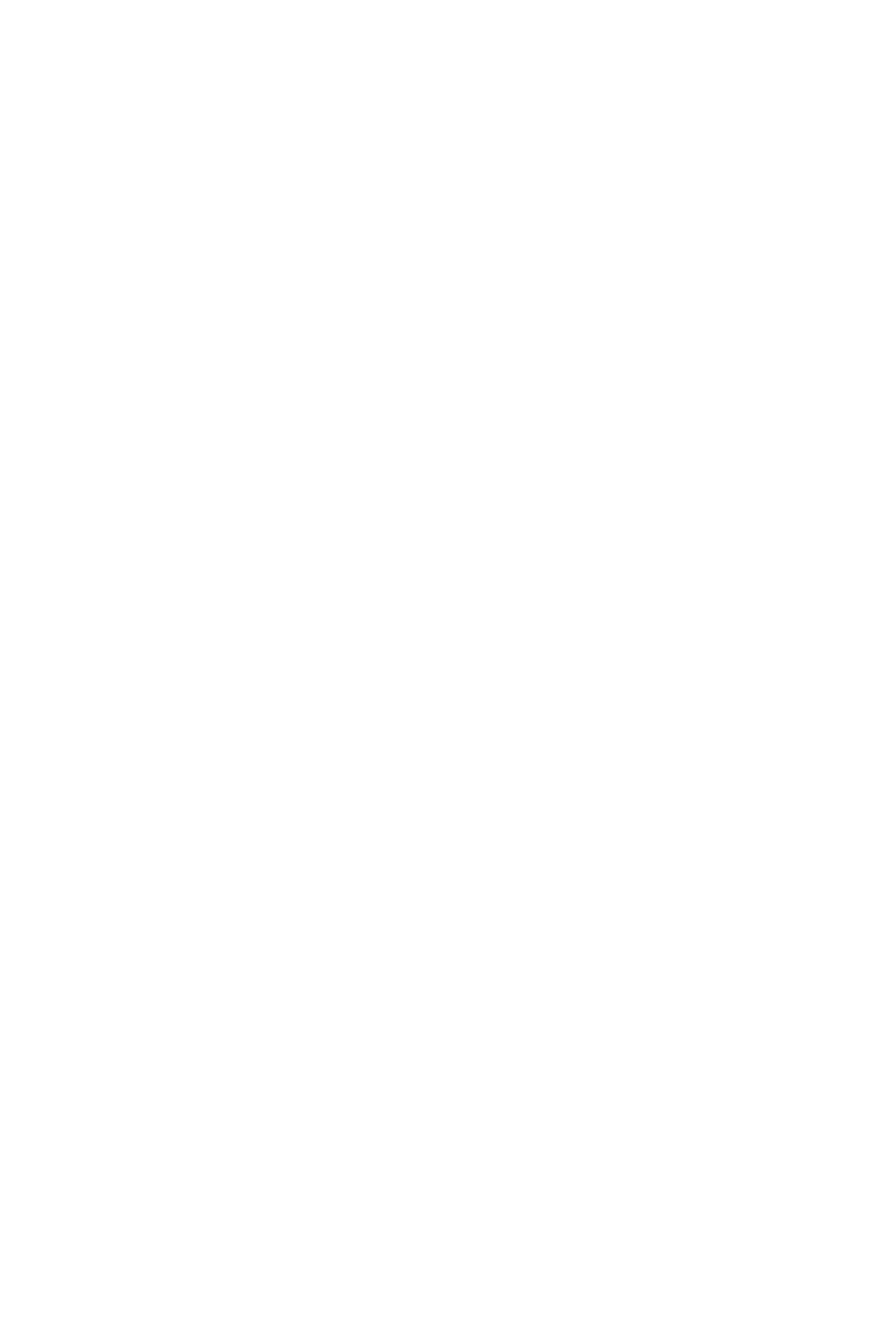
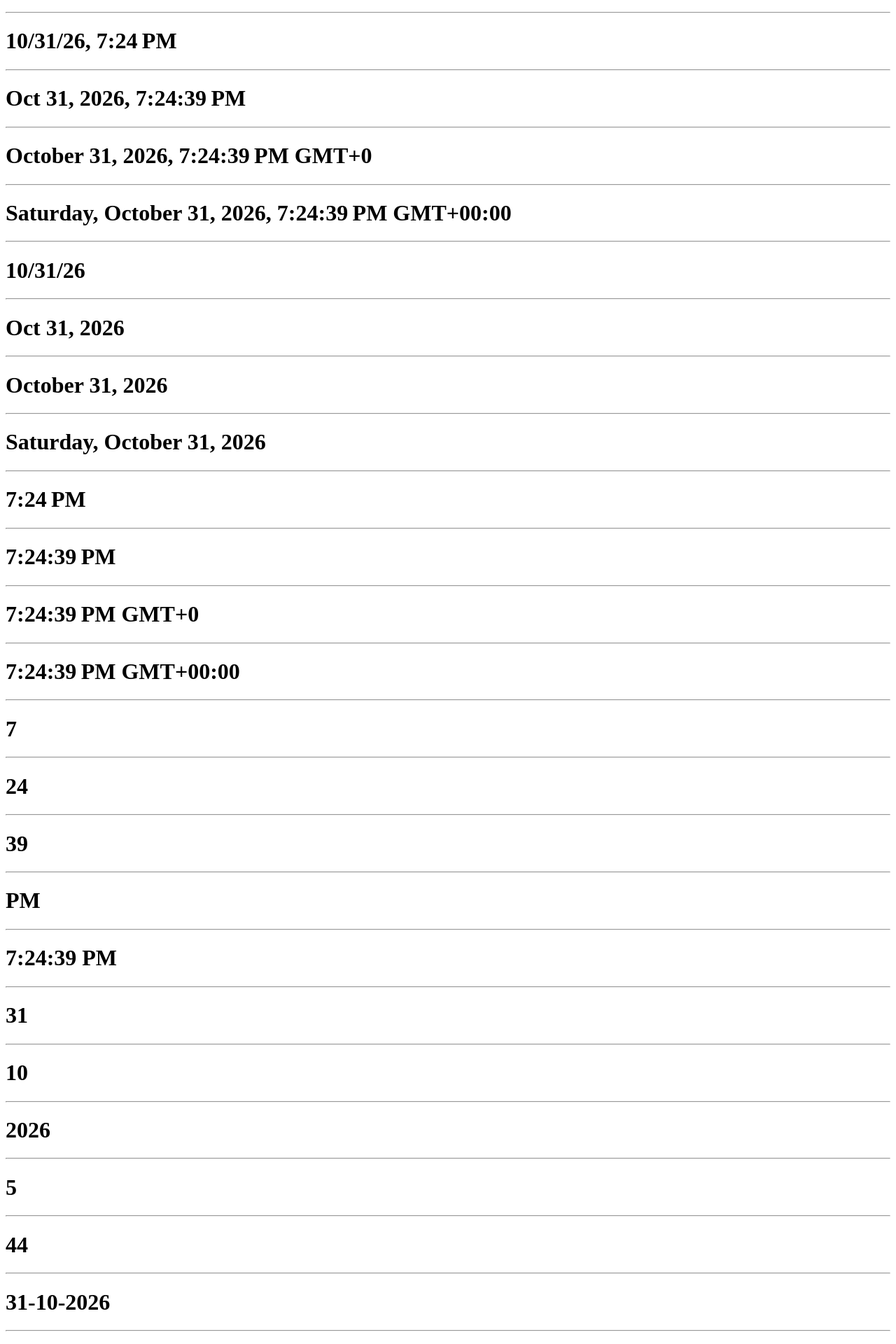
Before and after one commit to Jimi-Chhatrala/angular-tutorial-pm, an Angular app: page / in a window 1280 px wide. Shown: the part 2320-4240 px from the top of the page at 70% size. Before the commit the page ends 2265 px from the top, so only its background shows below. Built offline with nearby package versions, Linux system fonts and the light colour scheme.

Commit message:
19-pipes-in-angular = Added more date pipe examples.

```diff
--- a/src/app/app.html
+++ b/src/app/app.html
@@ -78,3 +78,52 @@
 <hr />
 <h1>{{ 'John' | greet: 'Hello' }}</h1>
 <hr />
+<h1>{{ fruits | slice: 0 : 2 }}</h1>
+<hr />
+<h1>{{ today | date: 'short' }}</h1>
+<hr />
+<h1>{{ today | date: 'medium' }}</h1>
+<hr />
+<h1>{{ today | date: 'long' }}</h1>
+<hr />
+<h1>{{ today | date: 'full' }}</h1>
+<hr />
+<h1>{{ today | date: 'shortDate' }}</h1>
+<hr />
+<h1>{{ today | date: 'mediumDate' }}</h1>
+<hr />
+<h1>{{ today | date: 'longDate' }}</h1>
+<hr />
+<h1>{{ today | date: 'fullDate' }}</h1>
+<hr />
+<h1>{{ today | date: 'shortTime' }}</h1>
+<hr />
+<h1>{{ today | date: 'mediumTime' }}</h1>
+<hr />
+<h1>{{ today | date: 'longTime' }}</h1>
+<hr />
+<h1>{{ today | date: 'fullTime' }}</h1>
+<hr />
+<h1>{{ today | date: 'h' }}</h1>
+<hr />
+<h1>{{ today | date: 'm' }}</h1>
+<hr />
+<h1>{{ today | date: 's' }}</h1>
+<hr />
+<h1>{{ today | date: 'a' }}</h1>
+<hr />
+<h1>{{ today | date: 'h:m:s a' }}</h1>
+<hr />
+<h1>{{ today | date: 'd' }}</h1>
+<hr />
+<h1>{{ today | date: 'M' }}</h1>
+<hr />
+<h1>{{ today | date: 'y' }}</h1>
+<hr />
+<h1>{{ today | date: 'W' }}</h1>
+<hr />
+<h1>{{ today | date: 'w' }}</h1>
+<hr />
+<h1>{{ today | date: 'd-M-y' }}</h1>
+<hr />
+<h1>{{ today | date: 'M-d-y' }}</h1>
```
